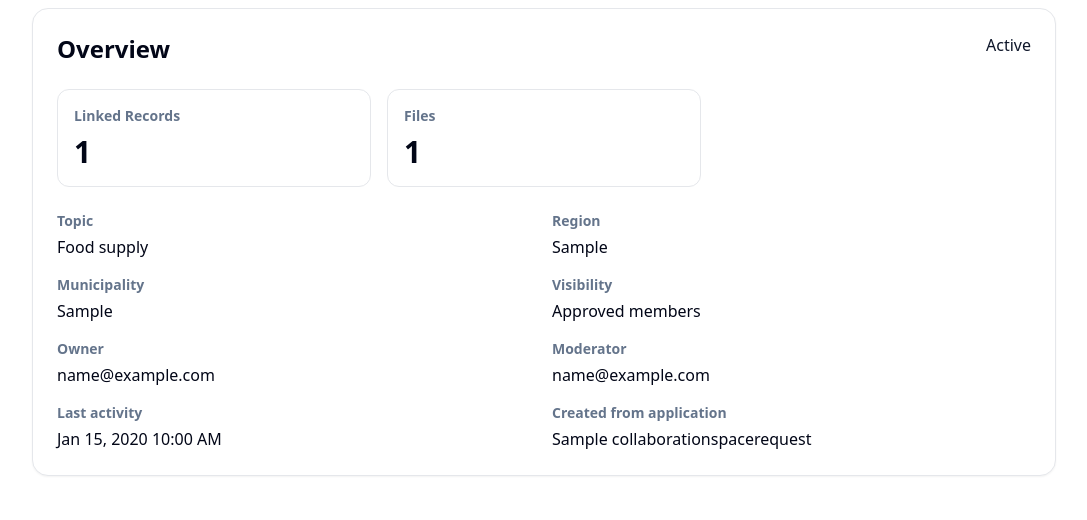
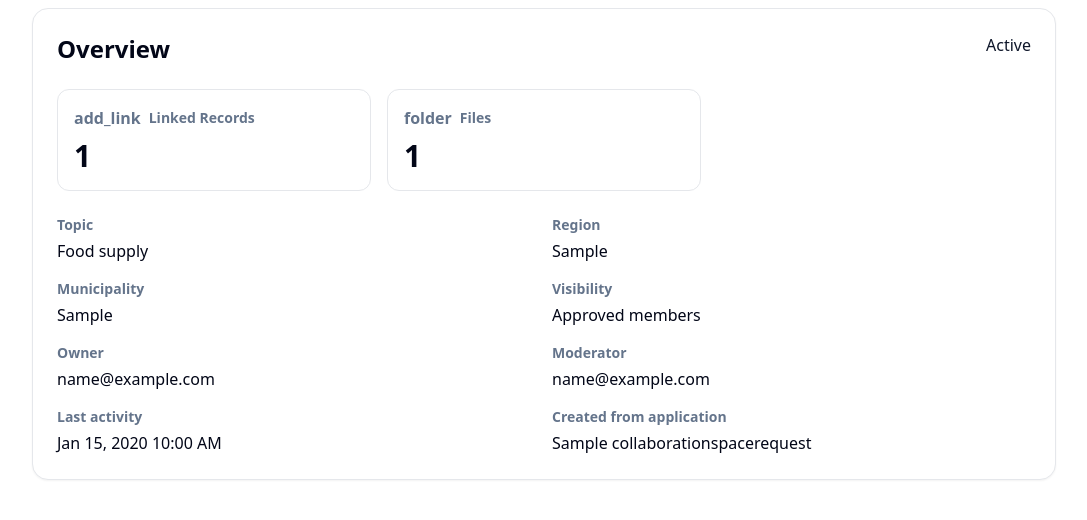
Before and after one commit to TheFoodCharity/platform, a Django app: page /collaborations/00000000-0000-0000-0000-000000000001/overview/ in a window 1280 px wide. Shown: the part 302-822 px from the top of the page, without its empty margins (96-1183 px from the left). Run offline with Django 5.2, Linux system fonts and the light colour scheme; a user stored in the database is signed in; tables that the repository leaves empty hold one stand-in row (values such as "Sample post"); parts of the project's set-up code (start-up, migrations or seed data) failed here and were passed over; some libraries are stand-ins or nearby versions.

Commit message:
Update overview info

```diff
--- a/templates/collaborations/_detail_overview.html
+++ b/templates/collaborations/_detail_overview.html
@@ -5,15 +5,27 @@
   </div>
 
   <div class="mt-6 grid gap-4 sm:grid-cols-2 lg:grid-cols-3">
-    <div class="rounded-xl border border-base-300 bg-base-100 p-4">
-      <dt class="text-sm font-semibold text-slate-500">Linked Records</dt>
+    <a
+      class="rounded-xl border border-base-300 bg-base-100 p-4 transition hover:border-primary hover:bg-white"
+      href="{% url 'collaborations:detail_linked_records' space.id %}"
+    >
+      <dt class="flex items-center gap-2 text-sm font-semibold text-slate-500">
+        <span class="material-symbols-rounded text-base">add_link</span>
+        Linked Records
+      </dt>
       <dd class="mt-2 text-3xl font-bold text-slate-950">{{ linked_record_count|default:0 }}</dd>
-    </div>
+    </a>
 
-        <div class="rounded-xl border border-base-300 bg-base-100 p-4">
-      <dt class="text-sm font-semibold text-slate-500">Files</dt>
+    <a
+      class="rounded-xl border border-base-300 bg-base-100 p-4 transition hover:border-primary hover:bg-white"
+      href="{% url 'collaborations:detail_files' space.id %}"
+    >
+      <dt class="flex items-center gap-2 text-sm font-semibold text-slate-500">
+        <span class="material-symbols-rounded text-base">folder</span>
+        Files
+      </dt>
       <dd class="mt-2 text-3xl font-bold text-slate-950">{{ file_count|default:0 }}</dd>
-    </div>
+    </a>
   </div>
 
   <dl class="mt-6 grid gap-4 md:grid-cols-2">
```
Also changed, not shown: templates/collaborations/list.html (+9 -8 lines).
